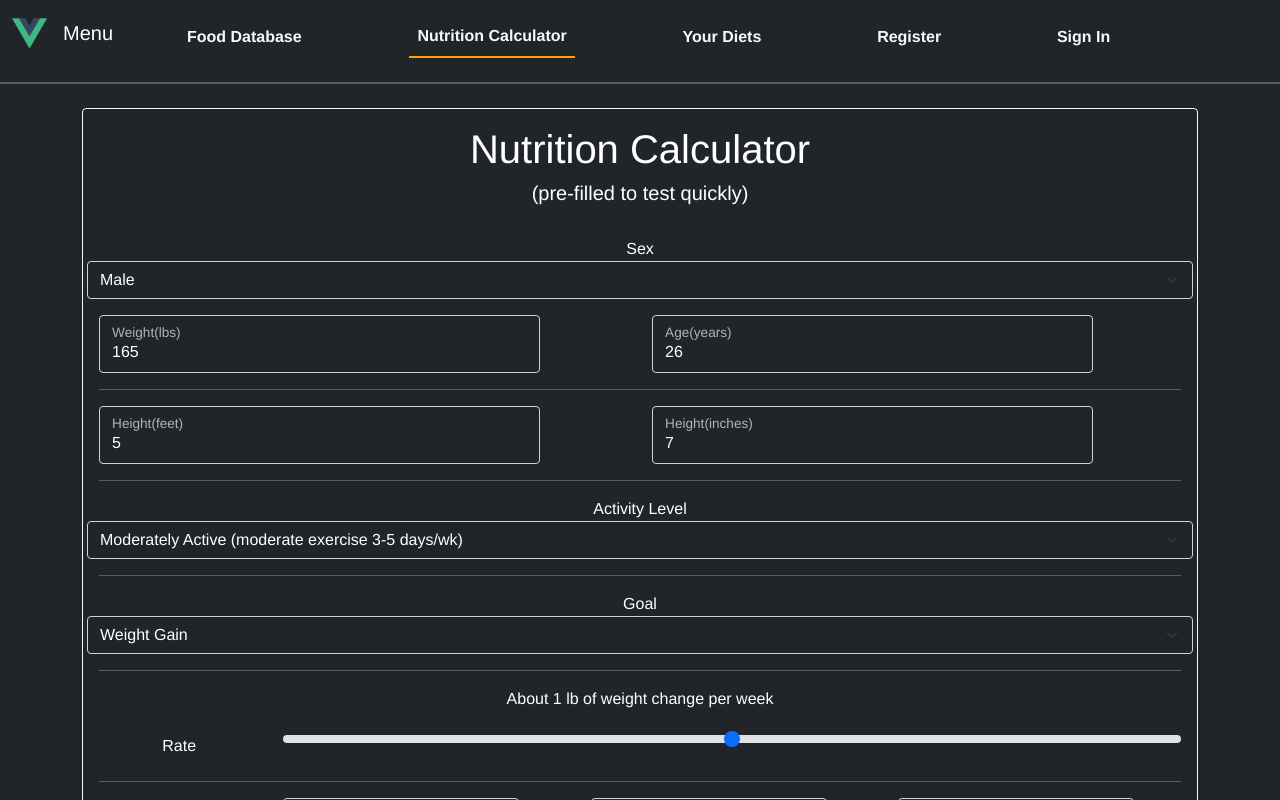
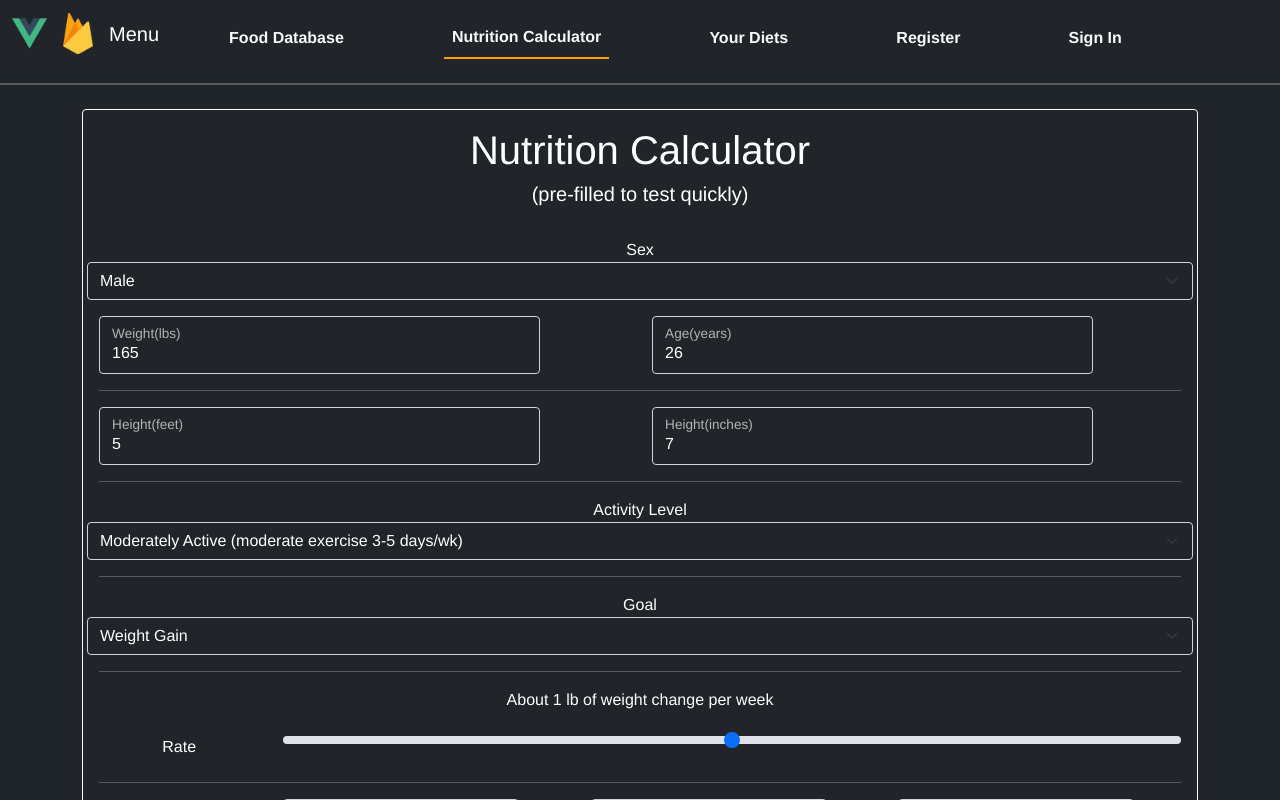
Before and after one commit to landenenglish/vue-firebase-diet-generator, a Vue app: page /calculator in a window 1280 px wide. Shown: the top 800 px of the page. Built offline with nearby package versions, Linux system fonts and the light colour scheme; no server answers.

Commit message:
more styling

```diff
--- a/src/App.vue
+++ b/src/App.vue
@@ -1,7 +1,16 @@
 <template>
   <nav class="navbar navbar-expand-lg navbar-dark bg-dark">
     <div class="container-fluid">
-      <img src="./assets/logo.png" class="navbar-brand" alt="" />
+      <div>
+        <img src="./assets/vue.png" class="navbar-brand" alt="" />
+        <img
+          id="fire"
+          src="./assets/firebase.png"
+          class="navbar-brand"
+          alt=""
+        />
+      </div>
+
       <span class="navbar-brand"> Menu</span>
       <button
         class="navbar-toggler"
@@ -104,6 +113,10 @@ nav img {
   width: 1.75em;
   height: auto;
 }
+#fire {
+  width: 1.5em;
+  height: auto;
+}
 
 #navHR {
   height: 2px;
--- a/src/views/Calculator.vue
+++ b/src/views/Calculator.vue
@@ -279,7 +279,7 @@
 import { reactive } from 'vue'
 import { getUserData } from '@/CalcDiet/calculator.js'
 import { generateMeal } from '@/CalcDiet/generateMeals.js'
-import { getAllFoods, createUserDiet, getAllUserDiets } from '@/firebase'
+import { getAllFoods, createUserDiet } from '@/firebase'
 import { getAuth } from 'firebase/auth'
 
 export default {
```
Also changed, not shown: src/assets/firebase.png (added), src/assets/vue.png (renamed from src/assets/logo.png).
